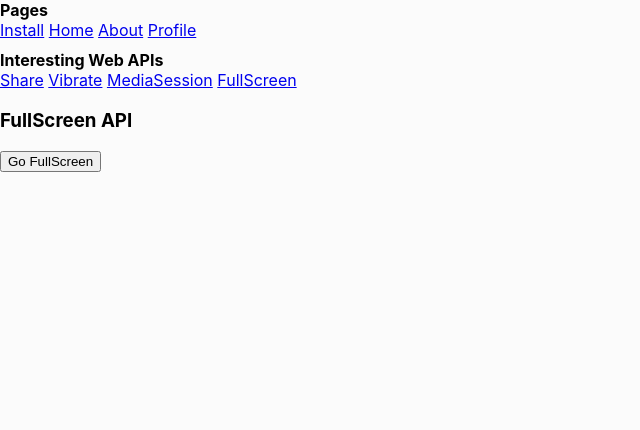
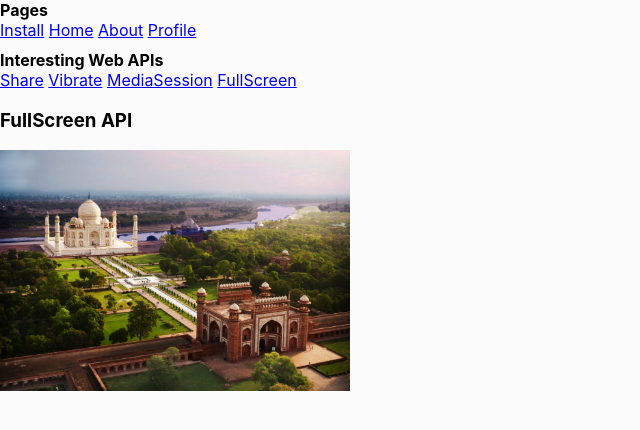
Before and after one commit to yTakkar/modern-web-apis, a React (Create React App) app: page /api/fullscreen in a window 1280 px wide. Shown: the top 430 px of the page, without its empty margins (0-640 px from the left). Built offline with nearby package versions, Linux system fonts and the light colour scheme.

Commit message:
fix: full-screen for image

```diff
--- a/src/pages/apis/FullScreen.jsx
+++ b/src/pages/apis/FullScreen.jsx
@@ -1,7 +1,8 @@
-import React, { useEffect, useState } from 'react'
+import React, { useEffect, useState, useRef } from 'react'
 
 const FullScreen = props => {
   const [isFullscreenView, toggleFullscreenView] = useState(false)
+  const imgRef = useRef(null);
 
   useEffect(() => {
     const onChange = e => {
@@ -16,8 +17,8 @@ const FullScreen = props => {
   }, [isFullscreenView])
 
   const goFullscreen = () => {
-    if (!document.fullscreenElement) {
-      document.documentElement.requestFullscreen();
+    if (!isFullscreenView) {
+      imgRef.current.requestFullscreen()
     } else {
       document.exitFullscreen();
     }
@@ -26,7 +27,10 @@ const FullScreen = props => {
   return (
     <div>
       <h3>FullScreen API</h3>
-      <button onClick={goFullscreen} >{isFullscreenView ? 'Exit FullScreen' : 'Go FullScreen'}</button>
+      <img onClick={goFullscreen} ref={imgRef} src='/taj-mahal-1.jpg' alt='TajMahal' width='350' style={{
+        cursor: isFullscreenView ? 'zoom-out' : 'zoom-in',
+      }} />
+      <br/>
     </div>
   )
 }
```
